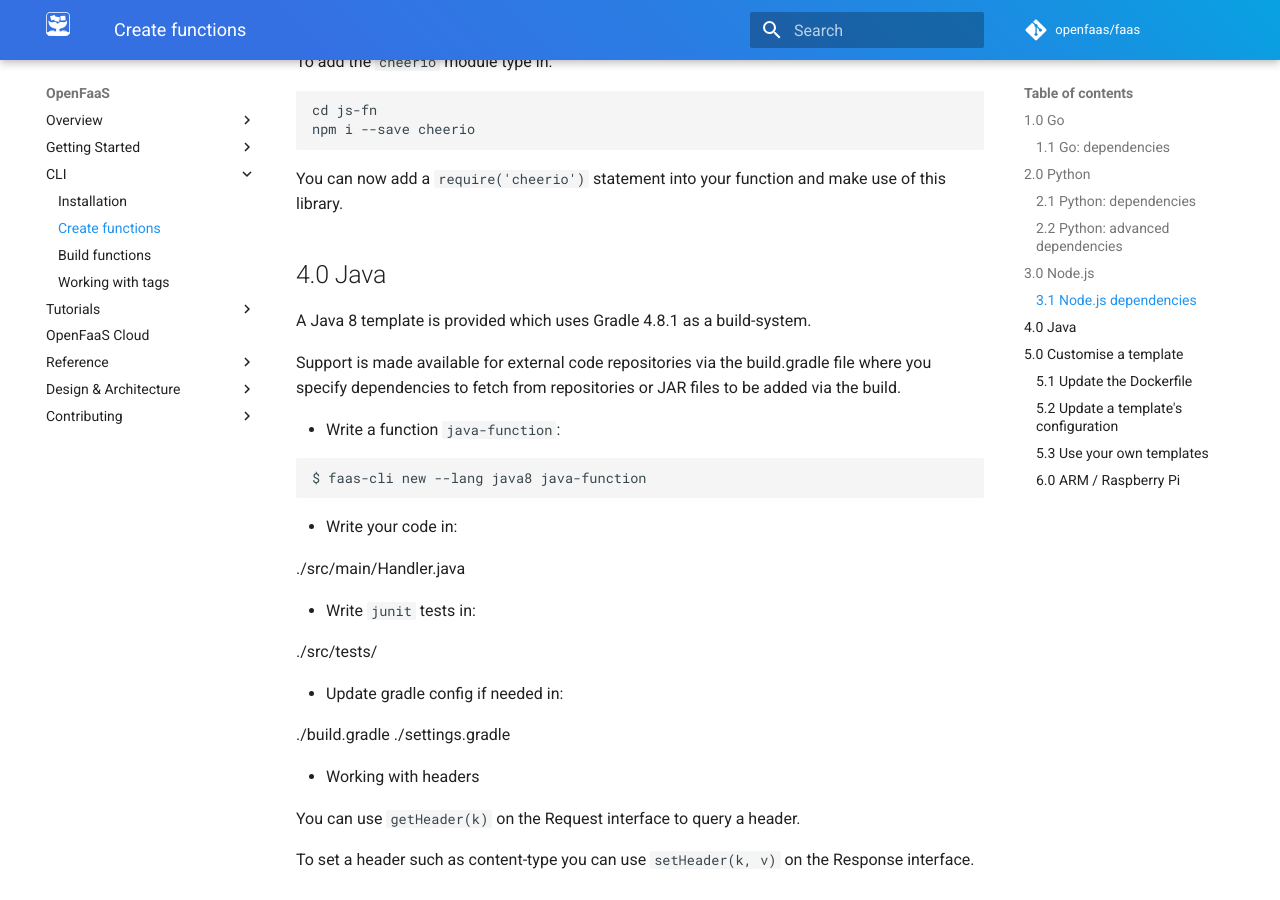
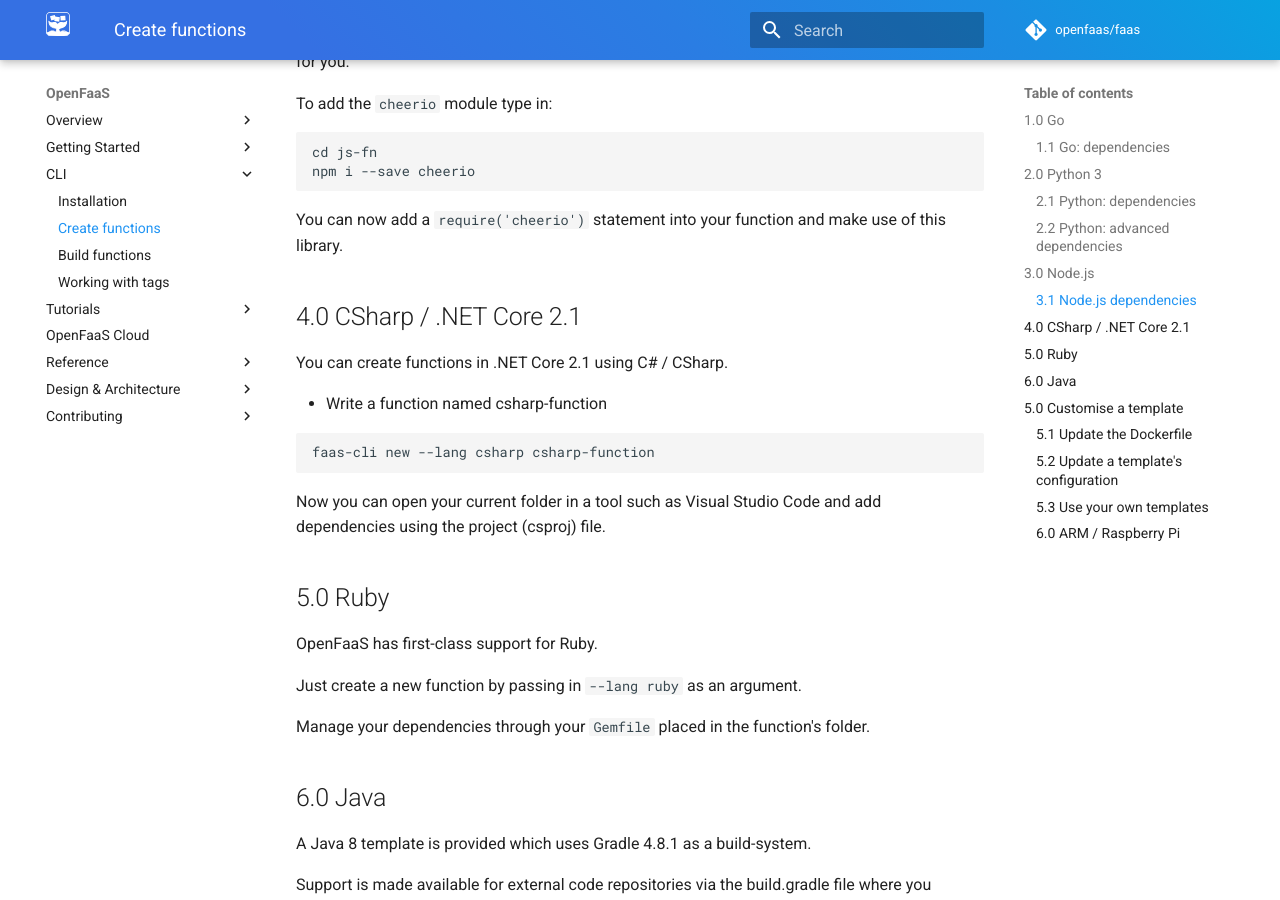
Before and after one commit to openfaas/docs, an MkDocs documentation site: the page built from docs/cli/templates.md, in a window 1280 px wide and 900 px high, scrolled down 2793 px. Built offline with MkDocs 1.6.1 and Material for MkDocs 9.7.7, drawn with Linux system fonts in a browser that asks for light colours; comment, search, counter and statistics services are not loaded; some of the changed text lies outside the part shown.

Commit message:
Add CSharp/Ruby to guide
- Ruby explanation could be expanded

Signed-off-by: Alex Ellis (VMware) <alexellis2@gmail.com>

````diff
--- a/docs/cli/templates.md
+++ b/docs/cli/templates.md
@@ -56,7 +56,7 @@ $ dep ensure -add github.com/cnf/structhash
 
 You can now edit your function and add an import statement in `handler.go` to `github.com/cnf/structhash`.
 
-## 2.0 Python
+## 2.0 Python 3
 
 To create a Python function named `pycon` type in:
 
@@ -71,6 +71,8 @@ pycon.yml
 pycon/handler.py
 pycon/requirements.txt
 ```
+
+> Note: Python 2.7 is also available with the language template `python`.
 
 ### 2.1 Python: dependencies
 
@@ -129,7 +131,27 @@ npm i --save cheerio
 
 You can now add a `require('cheerio')` statement into your function and make use of this library.
 
-## 4.0 Java
+## 4.0 CSharp / .NET Core 2.1
+
+You can create functions in .NET Core 2.1 using C# / CSharp.
+
+* Write a function named csharp-function
+
+```
+faas-cli new --lang csharp csharp-function
+```
+
+Now you can open your current folder in a tool such as Visual Studio Code and add dependencies using the project (csproj) file.
+
+## 5.0 Ruby
+
+OpenFaaS has first-class support for Ruby.
+
+Just create a new function by passing in `--lang ruby` as an argument.
+
+Manage your dependencies through your `Gemfile` placed in the function's folder.
+
+## 6.0 Java
 
 A Java 8 template is provided which uses Gradle 4.8.1 as a build-system.
 
````
